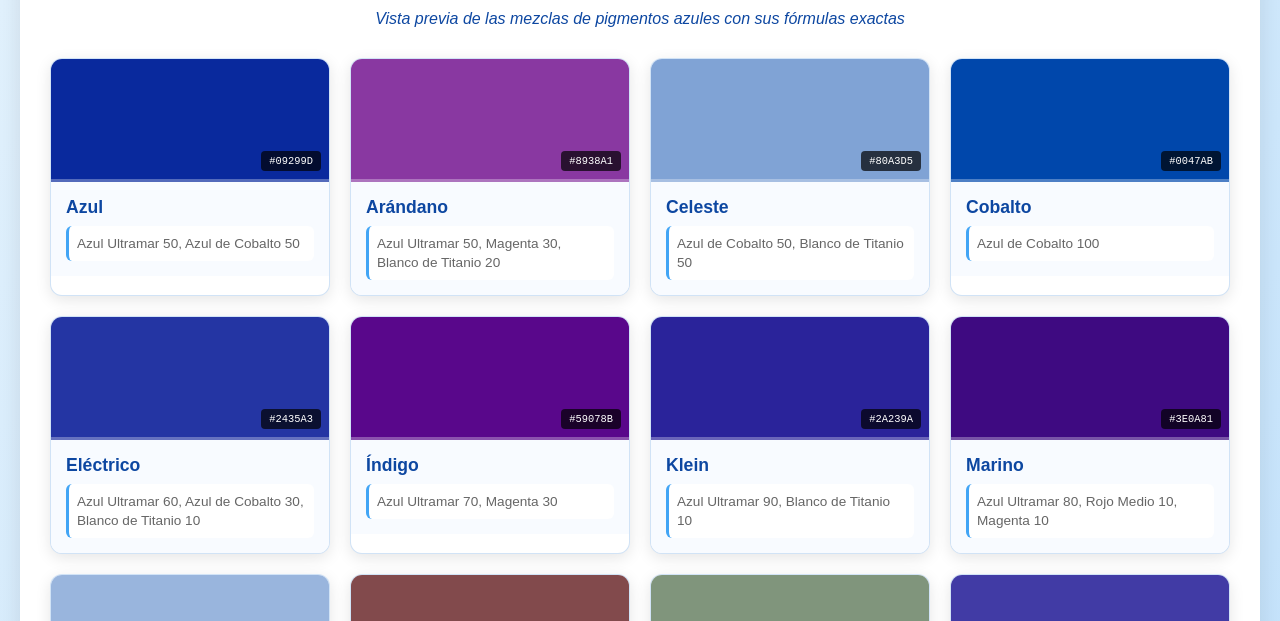
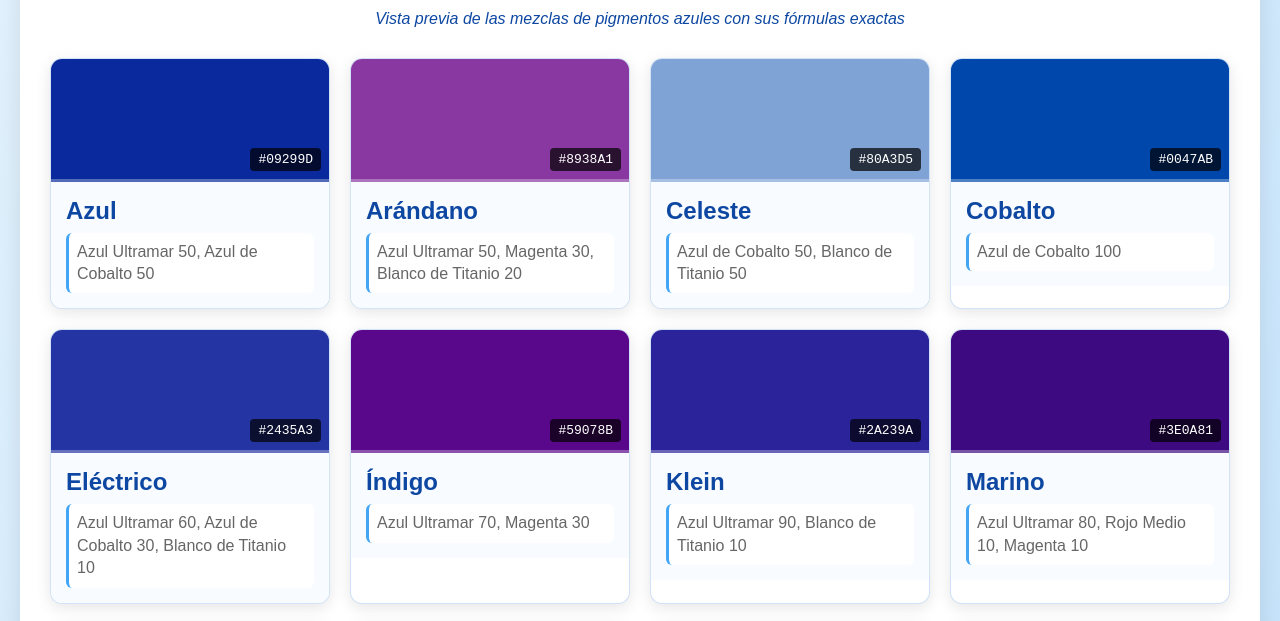
Before and after one commit to chusdomo/Paletas-de-colores, a plain HTML site: page color_palette_azules.html in a window 1280 px wide. Shown: the part 136-757 px from the top of the page. Drawn offline with Linux system fonts and the light colour scheme.

Commit message:
Update color_palette_azules.html

```diff
--- a/color_palette_azules.html
+++ b/color_palette_azules.html
@@ -67,14 +67,14 @@
         }
 
         .color-name {
-            font-size: 1.1em;
+            font-size: 1.5em;
             font-weight: bold;
             color: #0d47a1;
             margin-bottom: 8px;
         }
 
         .color-formula {
-            font-size: 0.85em;
+            font-size: 1em;
             color: #666;
             line-height: 1.4;
             background: white;
@@ -92,7 +92,7 @@
             padding: 4px 8px;
             border-radius: 4px;
             font-family: monospace;
-            font-size: 0.8em;
+            font-size: 1em;
         }
 
         .subtitle {
```
